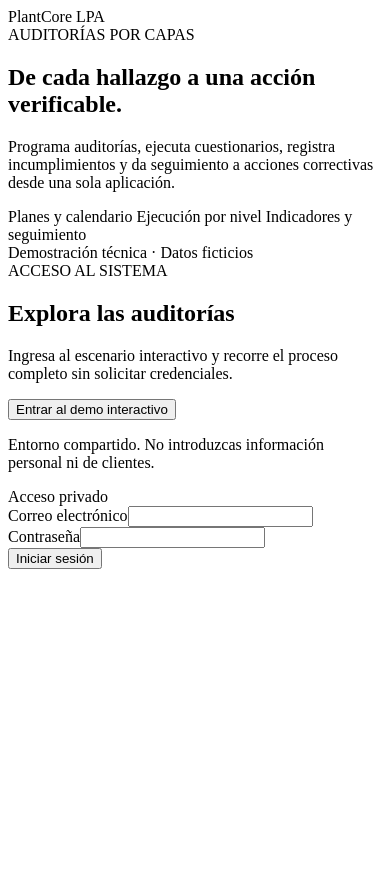
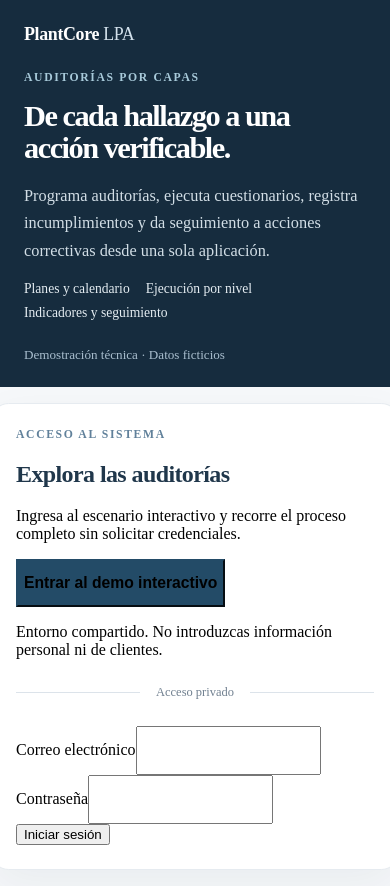
Before and after one commit to diegoarmando025/plantcore-lpa, a Laravel app: page /login in a window 390 px wide. Before the commit the page ends 569 px from the top, so only its background shows below. Run offline with Laravel 12, Linux system fonts and the light colour scheme; style sheets or scripts are compiled from the project's sources.

Commit message:
style(ui): add responsive product entry layout and clear evaluation CTA

```diff
--- a/resources/css/lpa.css
+++ b/resources/css/lpa.css
@@ -73,3 +73,28 @@ a:focus-visible, button:focus-visible, input:focus-visible, select:focus-visible
 .ops-step-count { flex-shrink:0; display:inline-grid; place-items:center; width:2.1rem; height:2.1rem; background:#eaf2f7; color:#315d7d; font-size:.78rem; font-weight:800; border-radius:.55rem; }
 @media (max-width: 991px) { .ops-intro { align-items:flex-start; flex-direction:column; } }
 @media (max-width: 575px) { .ops-intro { padding:1rem; } .ops-intro-actions { width:100%; flex-direction:column; } .ops-intro-actions .btn { width:100%; } }
+
+
+/* Dedicated entry page for technical reviewers and private operators. */
+.portfolio-login-page { min-height:100vh; margin:0; }
+.portfolio-login-shell { display:grid; grid-template-columns:minmax(0,1.03fr) minmax(0,.97fr); min-height:100vh; }
+.portfolio-login-story { display:flex; flex-direction:column; justify-content:space-between; gap:3rem; background:#162c3e; color:#fff; padding:clamp(2rem,5.2vw,5rem); }
+.portfolio-login-brand { font-weight:750; font-size:1.12rem; letter-spacing:-.02em; }
+.portfolio-login-brand span { font-weight:400; color:#d3e1ec; }
+.portfolio-login-eyebrow { font-size:.73rem; font-weight:750; letter-spacing:.14em; color:#60809a; margin-bottom:1rem; }
+.portfolio-login-story .portfolio-login-eyebrow { color:#a8cada; }
+.portfolio-login-story h1 { font-size:clamp(2.2rem,4.2vw,4.4rem); font-weight:750; letter-spacing:-.05em; line-height:1.08; max-width:13ch; margin:0 0 1.5rem; }
+.portfolio-login-story p { color:#d2dee6; line-height:1.7; max-width:50ch; font-size:1.02rem; }
+.portfolio-login-features { display:flex; flex-wrap:wrap; gap:.7rem 1.3rem; font-size:.85rem; margin-top:2rem; color:#e5edf2; }
+.portfolio-login-features i { color:#7fc8b3; }
+.portfolio-login-footer { color:#a9bece; font-size:.82rem; }
+.portfolio-login-panel { display:grid; place-items:center; background:#f6f8fa; padding:2rem; }
+.portfolio-login-form { background:#fff; width:min(100%, 29rem); padding:clamp(1.5rem,3vw,3rem); border:1px solid #e6ebf0; border-radius:1.1rem; box-shadow:0 16px 46px rgba(25,45,63,.055); }
+.portfolio-login-form h2 { letter-spacing:-.025em; color:#20374b; }
+.portfolio-login-form .form-control { min-height:2.7rem; }
+.portfolio-login-form .btn-lg { min-height:3rem; font-size:.98rem; font-weight:700; background:#234b67; border-color:#234b67; }
+.portfolio-login-form .btn-lg:hover { background:#18374c; border-color:#18374c; }
+.portfolio-login-divider { display:flex; gap:1rem; align-items:center; margin:1.6rem 0; font-size:.78rem; color:#718090; }
+.portfolio-login-divider:before, .portfolio-login-divider:after { content:""; height:1px; background:#dce3ea; flex:1; }
+@media(max-width:900px) { .portfolio-login-shell { grid-template-columns:1fr; } .portfolio-login-story { gap:1.6rem; padding:2rem; } .portfolio-login-story h1 { font-size:2.2rem; max-width:24ch; margin-bottom:.7rem; } .portfolio-login-features { margin-top:1rem; } .portfolio-login-panel { padding:1.5rem; } }
+@media(max-width:575px) { .portfolio-login-story { padding:1.5rem; } .portfolio-login-story h1 { font-size:1.9rem; } .portfolio-login-features { gap:.5rem 1rem; } .portfolio-login-panel { padding:1rem; } .portfolio-login-form { padding:1.5rem; } }
```
